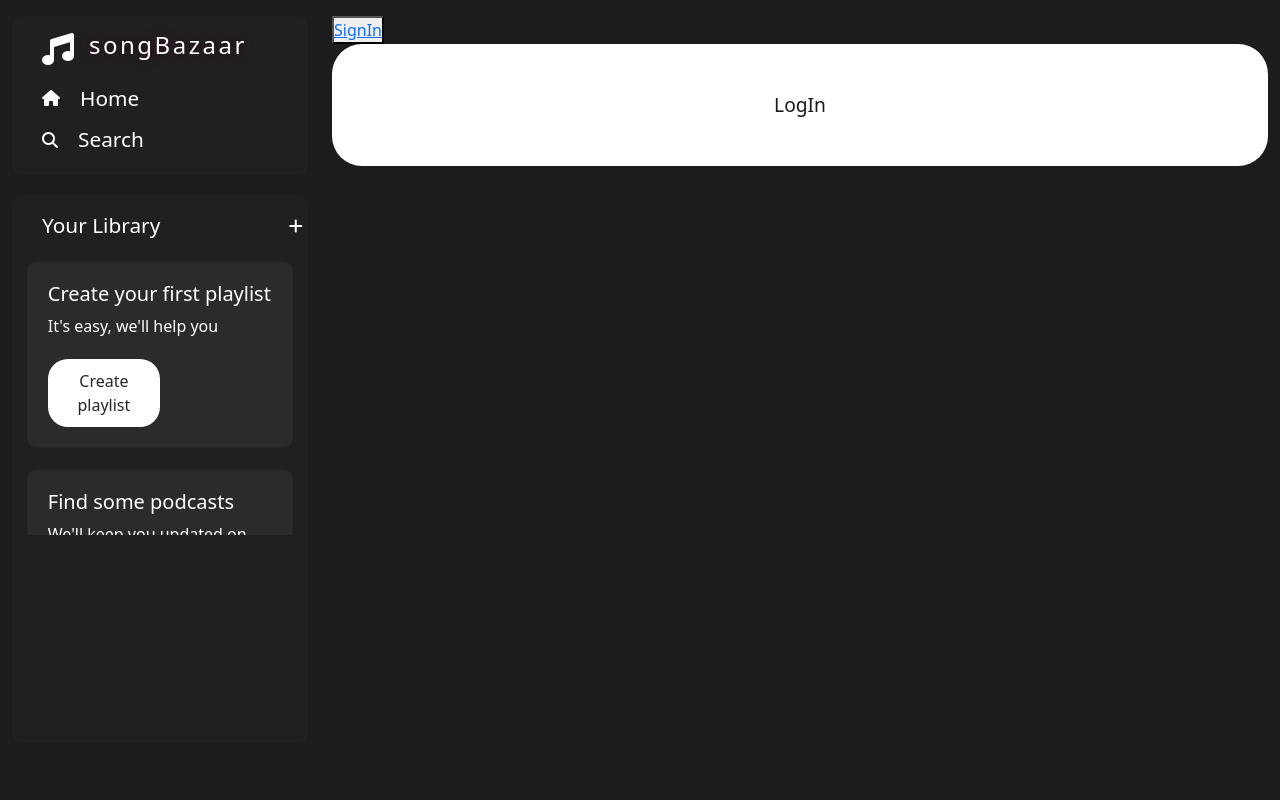
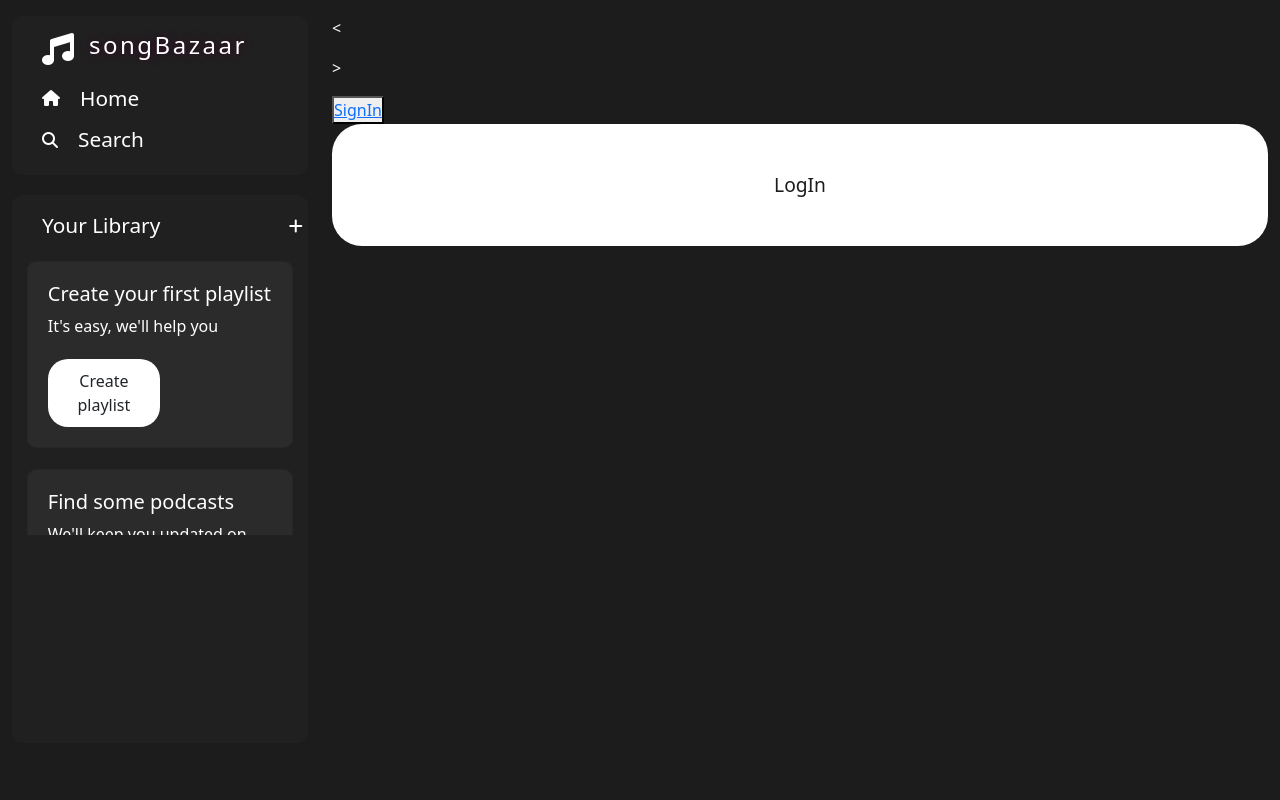
Before and after one commit to sakshi752/songBazaar, a plain HTML site: page index.html in a window 1280 px wide. Shown: the top 800 px of the page. Drawn offline with nearby package versions, Linux system fonts and the light colour scheme.

Commit message:
files updated

```diff
--- a/index.html
+++ b/index.html
@@ -60,7 +60,10 @@
       <!-- right col -->
       <div class="col-lg-9">
         <div class="section-2 d-flex flex-column">
-
+          <div>
+            <p><</p>
+            <p>></p>
+          </div>
           <div class="btn-container">
             <button class="sign-in-btn">
               <a href="/songBazaar/Login-Logout.html">SignIn</a>
```
